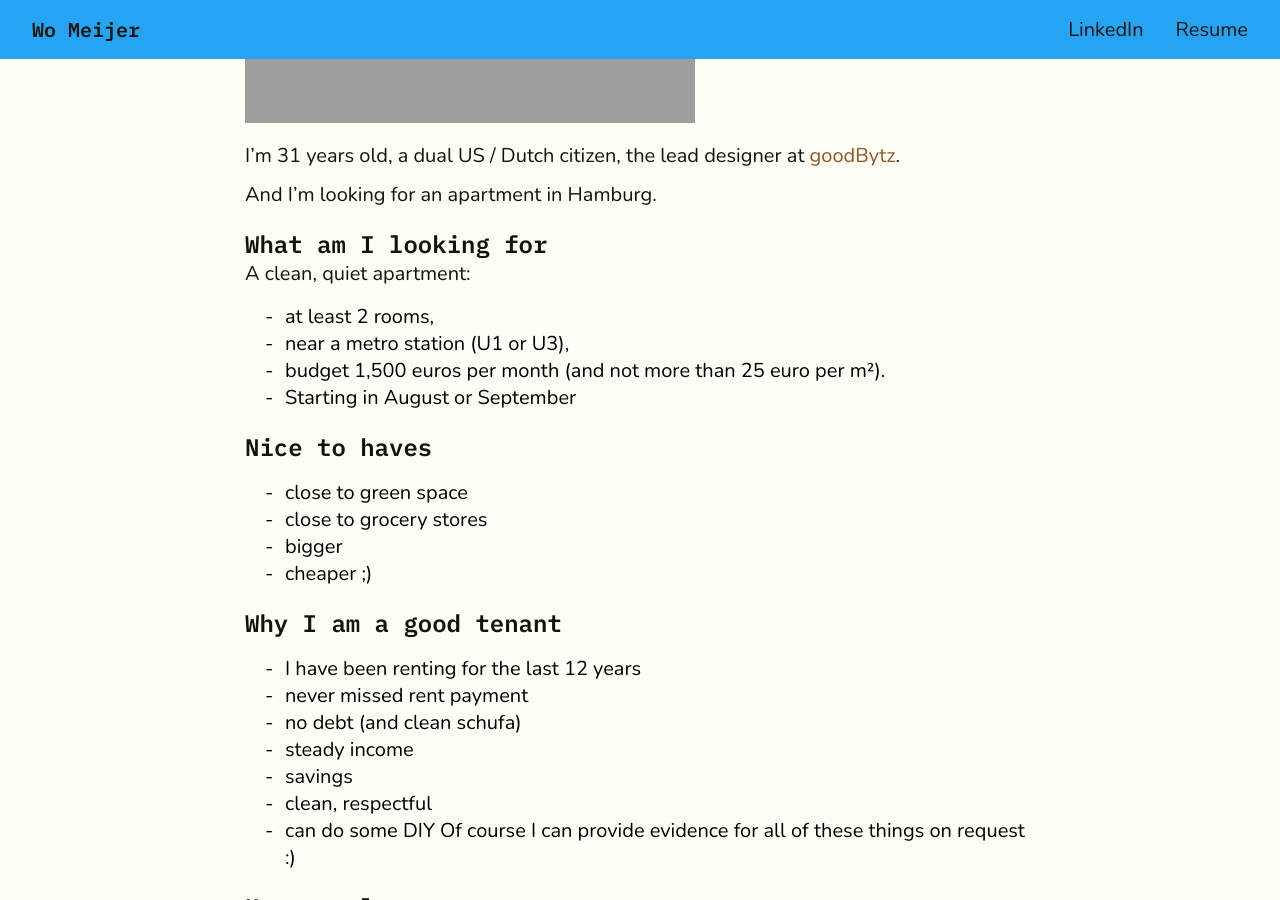
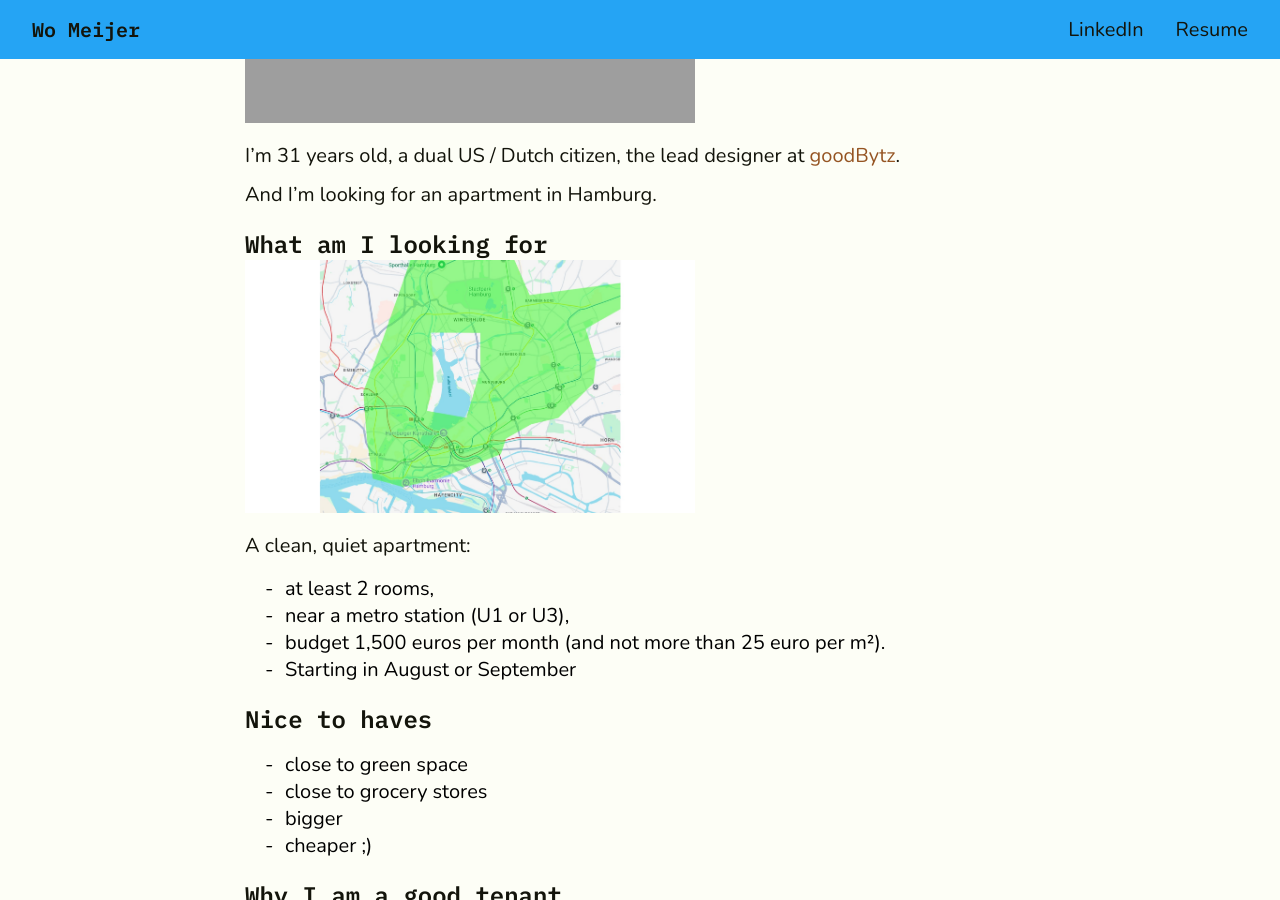
Before and after one commit to womei/womeijerdotcom, a Jekyll site: the page built from _posts/2025-06-29-hamburg-apartment.md, in a window 1280 px wide and 900 px high, scrolled down 584 px. Built offline with Jekyll 4.4.1, drawn with Linux system fonts in a browser that asks for light colours.

Commit message:
add image of hamburg area

```diff
--- a/_posts/2025-06-29-hamburg-apartment.md
+++ b/_posts/2025-06-29-hamburg-apartment.md
@@ -16,6 +16,8 @@ I'm 31 years old, a dual US / Dutch citizen, the lead designer at [goodBytz](htt
 And I'm looking for an apartment in Hamburg.
 
 ### What am I looking for
+
+![Area]({{ site.baseurl }}/assets/images/HamburgApartmentArea.jpg){: width="450" }
 
 A clean, quiet apartment:
 
```
Also changed, not shown: assets/images/HamburgApartmentArea.jpg (added).
